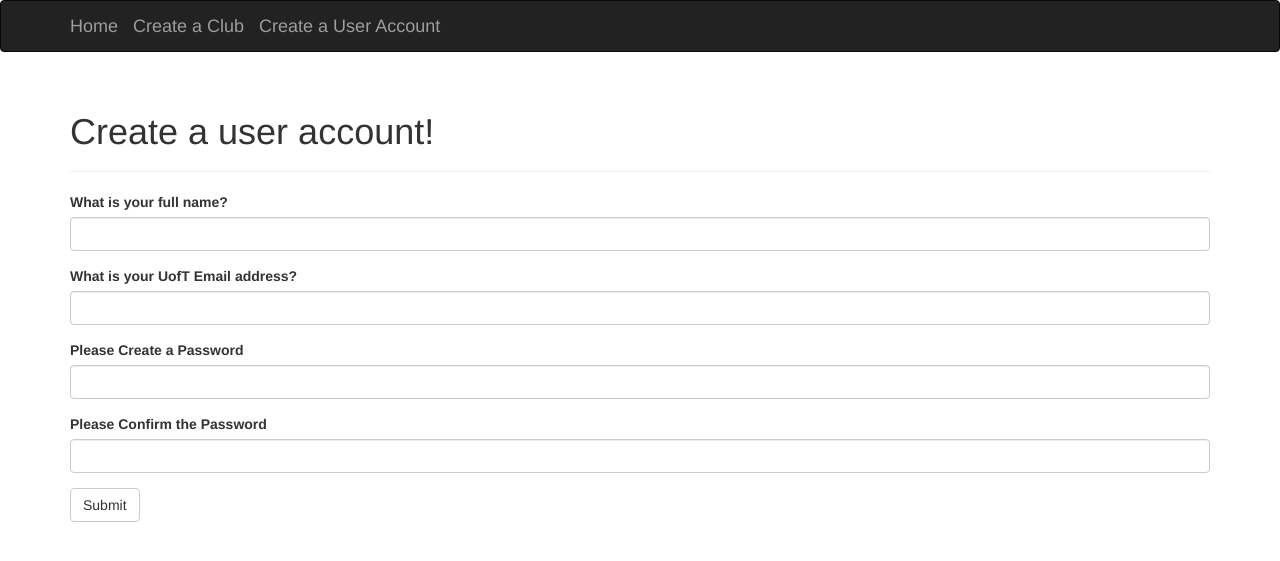
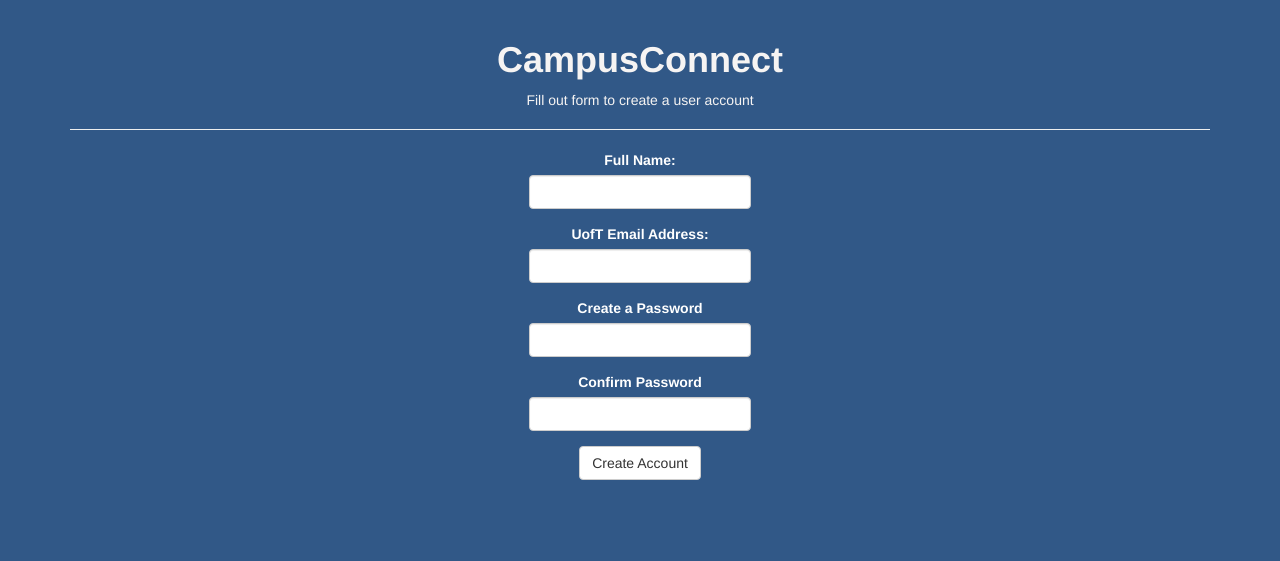
Before and after one commit to ECE444-2023Fall/project-1-web-application-design-group20-commitcartel, a Flask app: page /create_user_account in a window 1280 px wide. Shown: the top 561 px of the page. Run offline with Flask 3, Linux system fonts and the light colour scheme; some libraries are stand-ins or nearby versions.

Commit message:
Updating /create_user_account route to match with intended UI design

```diff
--- a/routes/user_account_routes.py
+++ b/routes/user_account_routes.py
@@ -13,7 +13,7 @@ user_account = Blueprint('user_account', __name__)
 class UofTEmail(object):
     def __init__(self, message=None):
         if not message:
-            message = "Email must contain 'utoronto'"
+            message = "Please enter a valid UofT email address"
         self.message = message
 
     def __call__(self, form, field):
@@ -21,11 +21,11 @@ class UofTEmail(object):
             raise ValidationError(self.message)
 
 class UserAccountForm(FlaskForm):
-    name             = StringField('What is your full name?', validators = [DataRequired()])
-    email            = StringField('What is your UofT Email address?', validators=[DataRequired(), Email(message="Please include an '@' in the email address. Email address is missing an '@' "), UofTEmail()])
-    password         = PasswordField('Please Create a Password', validators = [DataRequired(), EqualTo('password_conf', message = 'Password and confirm password do not match')])
-    password_conf    = PasswordField('Please Confirm the Password', validators = [DataRequired()])
-    submit           = SubmitField('Submit')
+    name             = StringField('Full Name:', validators = [DataRequired()])
+    email            = StringField('UofT Email Address:', validators=[DataRequired(), Email(message="Please include an '@' in the email address. Email address is missing an '@' "), UofTEmail()])
+    password         = PasswordField('Create a Password', validators = [DataRequired(), EqualTo('password_conf', message = 'Password and confirm password do not match')])
+    password_conf    = PasswordField('Confirm Password', validators = [DataRequired()])
+    submit           = SubmitField('Create Account')
 
 @user_account.route('/create_user_account', methods=['GET', 'POST'])
 def create_user_account():
--- a/templates/base2.html
+++ b/templates/base2.html
@@ -8,33 +8,6 @@
 <link rel="icon" href="{{ url_for('static', filename='favicon.ico') }}" type="image/x-icon">
 {% endblock %}
 
-{% block navbar %}
-<div class="navbar navbar-inverse" role="navigation">
-    <div class="container">
-        <div class="navbar-header">
-            <button type="button" class="navbar-toggle" data-toggle="collapse" data-target=".navbar-collapse">
-                <span class="sr-only">Toggle navigation</span>
-                <span class="icon-bar"></span>
-                <span class="icon-bar"></span>
-                <span class="icon-bar"></span>
-            </button>
-            <a class="navbar-brand" href="/">Home</a>
-        </div>
-        <div class="navbar-collapse collapse">
-            <button type="button" class="navbar-toggle" data-toggle="collapse" data-target=".navbar-collapse">
-                <span class="sr-only">Toggle navigation</span>
-                <span class="icon-bar"></span>
-                <span class="icon-bar"></span>
-                <span class="icon-bar"></span>
-            </button>
-            <a class="navbar-brand" href="/create_club">Create a Club</a>
-            <a class="navbar-brand" href="/create_user_account">Create a User Account</a>
-            </ul>
-        </div>
-        </div>
-    </div>
-</div>
-{% endblock %}
 
 {% block content %}
 <div class="container">
--- a/templates/create_user_account.html
+++ b/templates/create_user_account.html
@@ -1,13 +1,21 @@
-<!-- TODO: Update with frontend -->
-
 {% extends "base2.html" %}
 {% import "bootstrap/wtf.html" as wtf %}
 
 {% block title %}Flasky{% endblock %}
 
 {% block page_content %}
+
+<style>
+    body {background-color: #315887;}
+    h1   {color: #f6f4f3;}
+    p    {color: #f6f4f3;}
+    .help-block {color: #ffffff !important;}
+    .control-label {color: #ffffff !important;}
+</style>
+
 <div class="page-header">
-    <h1>Create a user account! </h1>
+    <h1><strong><center>CampusConnect</center></strong></h1>
+    <center><p>Fill out form to create a user account</p></center>
 </div>
-{{ wtf.quick_form(form) }}
+<center><label style="color:#f6f4f3;"> {{ wtf.quick_form(form) }} </label></center>
 {% endblock %}
```
